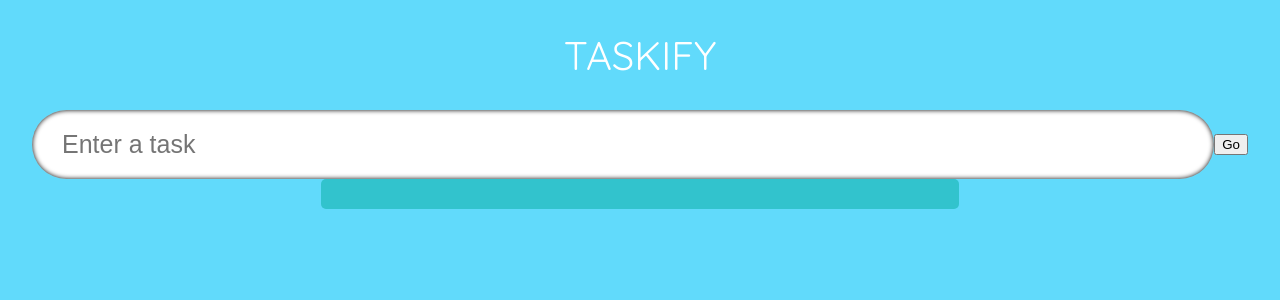
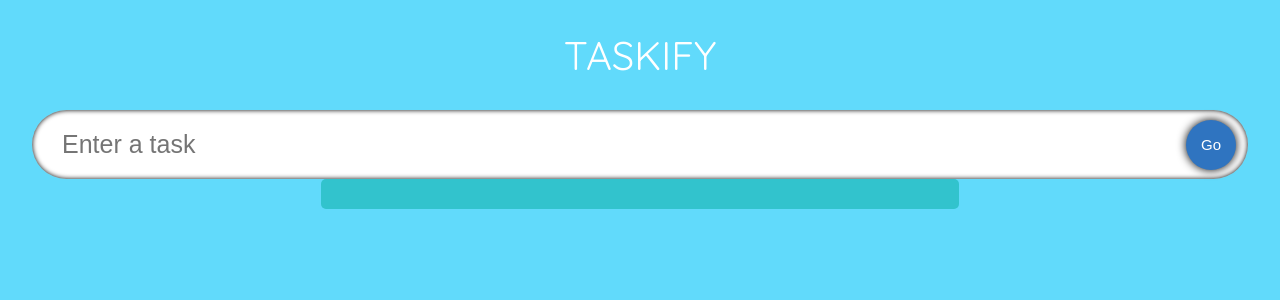
Before and after one commit to Hyung-Keun/Taskify_TS, a React (Create React App) app: page / in a window 1280 px wide. Shown: the top 300 px of the page. Built offline with nearby package versions, Linux system fonts and the light colour scheme.

Commit message:
Chore: input__submit 변수 수정.

```diff
--- a/src/components/styles.css
+++ b/src/components/styles.css
@@ -20,7 +20,7 @@
   outline: none;
 }
 
-.input_submit {
+.input__submit {
   position: absolute;
   width: 50px;
   height: 50px;
```
